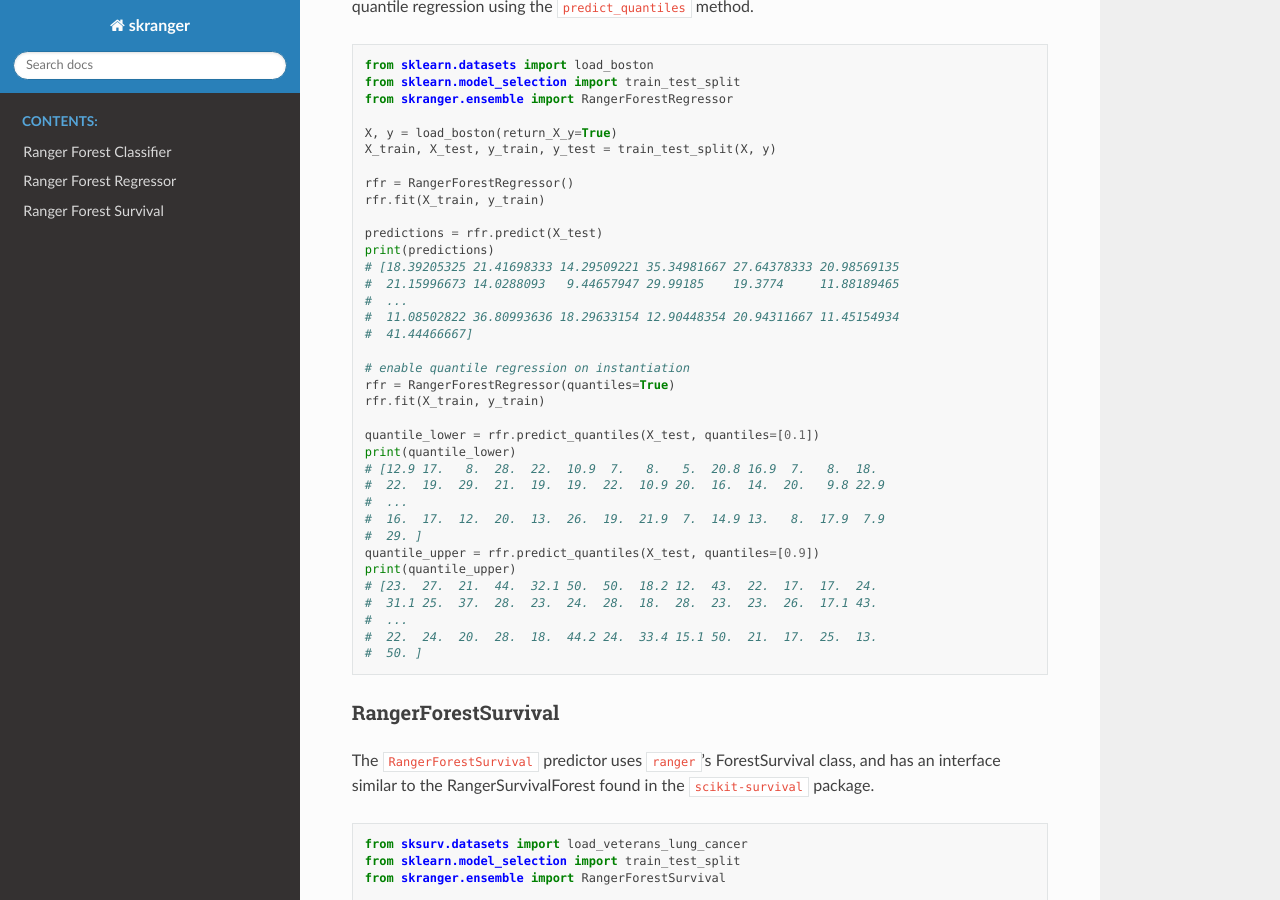
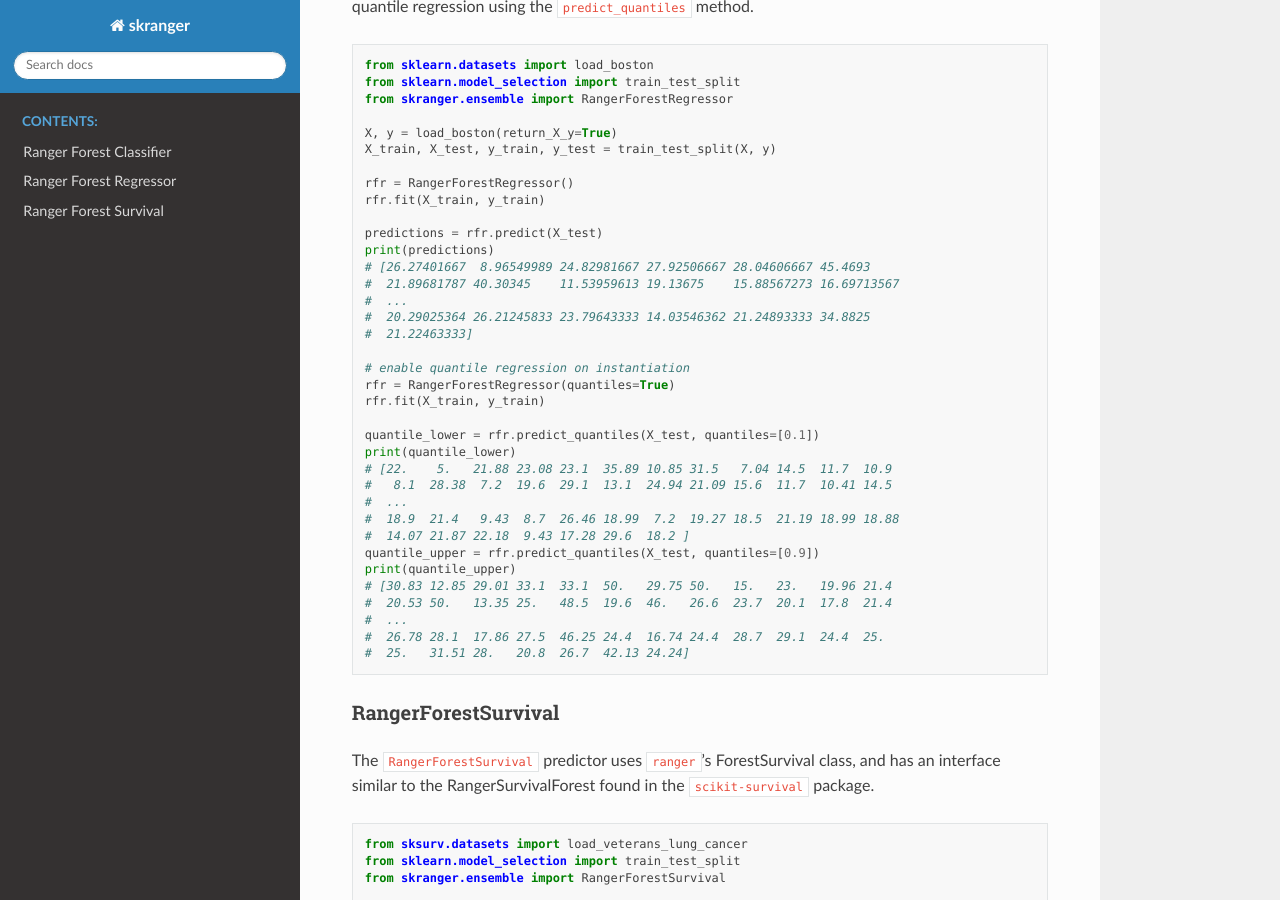
Before and after one commit to crflynn/skranger, a Sphinx documentation site: the page built from docs/index.rst, in a window 1280 px wide and 900 px high, scrolled down 1406 px. Built offline with Sphinx 7.4.7 and the Read the Docs theme 2.0.0, drawn with Linux system fonts in a browser that asks for light colours.

Commit message:
quantile regression int array fix (#55)
* fix numpy array int coercion

* update docs

```diff
--- a/docs/index.rst
+++ b/docs/index.rst
@@ -100,11 +100,11 @@
 
     predictions = rfr.predict(X_test)
     print(predictions)
-    # [18.39205325 21.41698333 14.29509221 35.34981667 27.64378333 20.98569135
-    #  21.15996673 14.0288093   9.44657947 29.99185    19.3774     11.88189465
+    # [26.27401667  8.96549989 24.82981667 27.92506667 28.04606667 45.4693
+    #  21.89681787 40.30345    11.53959613 19.13675    15.88567273 16.69713567
     #  ...
-    #  11.08502822 36.80993636 18.29633154 12.90448354 20.94311667 11.45154934
-    #  41.44466667]
+    #  20.29025364 26.21245833 23.79643333 14.03546362 21.24893333 34.8825
+    #  21.22463333]
 
     # enable quantile regression on instantiation
     rfr = RangerForestRegressor(quantiles=True)
@@ -112,18 +112,18 @@
 
     quantile_lower = rfr.predict_quantiles(X_test, quantiles=[0.1])
     print(quantile_lower)
-    # [12.9 17.   8.  28.  22.  10.9  7.   8.   5.  20.8 16.9  7.   8.  18.
-    #  22.  19.  29.  21.  19.  19.  22.  10.9 20.  16.  14.  20.   9.8 22.9
+    # [22.    5.   21.88 23.08 23.1  35.89 10.85 31.5   7.04 14.5  11.7  10.9
+    #   8.1  28.38  7.2  19.6  29.1  13.1  24.94 21.09 15.6  11.7  10.41 14.5
     #  ...
-    #  16.  17.  12.  20.  13.  26.  19.  21.9  7.  14.9 13.   8.  17.9  7.9
-    #  29. ]
+    #  18.9  21.4   9.43  8.7  26.46 18.99  7.2  19.27 18.5  21.19 18.99 18.88
+    #  14.07 21.87 22.18  9.43 17.28 29.6  18.2 ]
     quantile_upper = rfr.predict_quantiles(X_test, quantiles=[0.9])
     print(quantile_upper)
-    # [23.  27.  21.  44.  32.1 50.  50.  18.2 12.  43.  22.  17.  17.  24.
-    #  31.1 25.  37.  28.  23.  24.  28.  18.  28.  23.  23.  26.  17.1 43.
+    # [30.83 12.85 29.01 33.1  33.1  50.   29.75 50.   15.   23.   19.96 21.4
+    #  20.53 50.   13.35 25.   48.5  19.6  46.   26.6  23.7  20.1  17.8  21.4
     #  ...
-    #  22.  24.  20.  28.  18.  44.2 24.  33.4 15.1 50.  21.  17.  25.  13.
-    #  50. ]
+    #  26.78 28.1  17.86 27.5  46.25 24.4  16.74 24.4  28.7  29.1  24.4  25.
+    #  25.   31.51 28.   20.8  26.7  42.13 24.24]
 
 
 RangerForestSurvival
```
Also changed, not shown: README.rst (+12 -12 lines), 1 other file.
